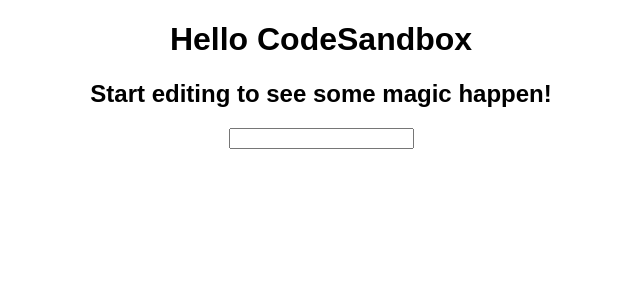
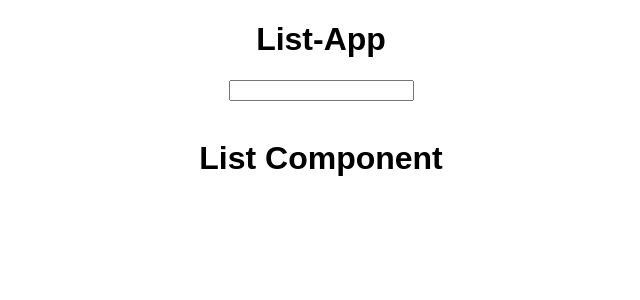
Before and after one commit to sistatress/List-App, a React (Create React App) app: page / in a window 1280 px wide. Shown: the top 300 px of the page, without its empty margins (319-959 px from the left). Built offline with nearby package versions, Linux system fonts and the light colour scheme.

Commit message:
initial commit

```diff
--- a/src/App.js
+++ b/src/App.js
@@ -1,34 +1,73 @@
-import React, {useState} from "react";
+import React, { useState } from "react";
 import "./styles.css";
+import List from "./Components/List";
 
 export default function App() {
-
-  const [list, setList] = useState([])
-  const [input, setInput] = useState('')
+  const [list, setList] = useState([]);
+  const [input, setInput] = useState("");
 
   const handleInput = (value) => {
+    const newInput = value;
 
-    const newInput = value
+    console.log(`[ handleInput ] newInput: ${newInput}`);
 
-    console.log(`[ handleInput ] newInput: ${newInput}`)
+    setInput(newInput);
+  };
 
-    setInput(newInput)
+  const saveInputTolist = (event) => {
+    const eventComing = event.key;
+    console.log(`[ saveInputTolist 1] event Coming ${eventComing}`);
+
+    // No Enter event
+    if (eventComing !== "Enter") {
+      return;
     }
 
-  const handleInputList = (value,index) => {
+    // Enter event
+    const eventValue = event.target.value;
+    console.log(`[ saveInputTolist 2] the value of the event ${eventValue}`);
 
-    console.log(`[ handleInputList 1] index: ${index} value: ${value}`)
+    setList([...list, eventValue]);
+    setInput("");
+  };
 
-    const newInput = value
-    console.log(`[ handleInputList 2] newInput: ${newInput}`)
+  const handleInputList = (value, index) => {
+    //console.log(`[ handleInputList 1] index: ${index} value: ${value}`)
 
-    const oldList = list
-    console.log(`[ handleInputList 3] oldList: ${oldList[index]}`)
+    //const newInput = value
+    //console.log(`[ handleInputList 2] newInput: ${newInput}`)
 
-    oldList[index] = value
-    console.log(`[ handleInputList 4] newList: ${oldList}`)
+    const oldList = list;
+    //console.log(`[ handleInputList 3] oldList: ${oldList[index]}`)
 
-    setList([...oldList])
+    oldList[index] = value;
+    //console.log(`[ handleInputList 4] newList: ${oldList}`)
+
+    setList([...oldList]);
+  };
+
+  const updatedInput = input;
+  console.log(`[ Input ] updated input ${updatedInput}`);
+
+  const updatedList = list;
+  console.log(`[ List ] updated list ${updatedList}`);
+
+  return (
+    <div className="App">
+      <h1>List-App</h1>
+      {/* UserInput : create list items  */}
+      <input
+        type="text"
+        value={input}
+        onChange={(e) => handleInput(e.target.value)}
+        onKeyPress={(event) => saveInputTolist(event)}
+      />
+      <br />
+      <br />
+      {/* Show a list */}
+      <List list={list} handleInputList={handleInputList} />
+    </div>
+  );
 }
 
 // const updateList = (event,index) => {
@@ -53,64 +92,3 @@
 
 //   setList(oldList)
 // }
-
-  const saveInputTolist = (event) => {
-
-    const eventComing = event.key
-    console.log(`[ saveInputTolist 1] event Coming ${eventComing}`)
-
-    // No Enter event
-    if(eventComing !== 'Enter') {
-      return;
-    }
-
-    // Enter event
-    const eventValue = event.target.value
-    console.log(`[ saveInputTolist 2] the value of the event ${eventValue}`)
-
-    setList([...list,eventValue])
-    setInput('')
-
-  }
-
-  const showList = (item, index) => {
-    return (
-      <li key={index}>
-        <input
-          type='text'
-          value={item}
-          onChange={(e) => handleInputList(e.target.value, index)}
-          //onKeyPress={(event) => updateList(event, index)}
-          />
-          <button>x</button>
-      </li>
-    )
-  }
-
-  //const customList =  list.map(showList)
-
-  const updatedInput = input
-  console.log(`[ Input ] updated input ${updatedInput}`)
-
-  const updatedList = list
-  console.log(`[ List ] updated list ${updatedList}`)
-
-  return (
-    <div className="App">
-      <h1>Hello CodeSandbox</h1>
-      <h2>Start editing to see some magic happen!</h2>
-      {/* UserInput */}
-      <input
-        type='text'
-        value={input}
-        onChange={(e) => handleInput(e.target.value)}
-        onKeyPress={(event) => saveInputTolist(event)}
-        />
-      <br/><br/>
-      {/* Test show a list of input */}
-      {
-        list.map(showList)
-      }
-    </div>
-  );
-}
--- /dev/null
+++ b/src/Components/List.js
@@ -0,0 +1,26 @@
+import React from "react";
+
+const List = ({ list, handleInputList }) => {
+  const showList = (item, index) => {
+    return (
+      <li key={index}>
+        <input
+          type="text"
+          value={item}
+          onChange={(e) => handleInputList(e.target.value, index)}
+          //onKeyPress={(event) => updateList(event, index)}
+        />
+        <button>x</button>
+      </li>
+    );
+  };
+
+  return (
+    <div>
+      <h1>List Component</h1>
+      {list.map(showList)}
+    </div>
+  );
+};
+
+export default List;
```
Lines whose indentation alone changed are shown as unchanged.
